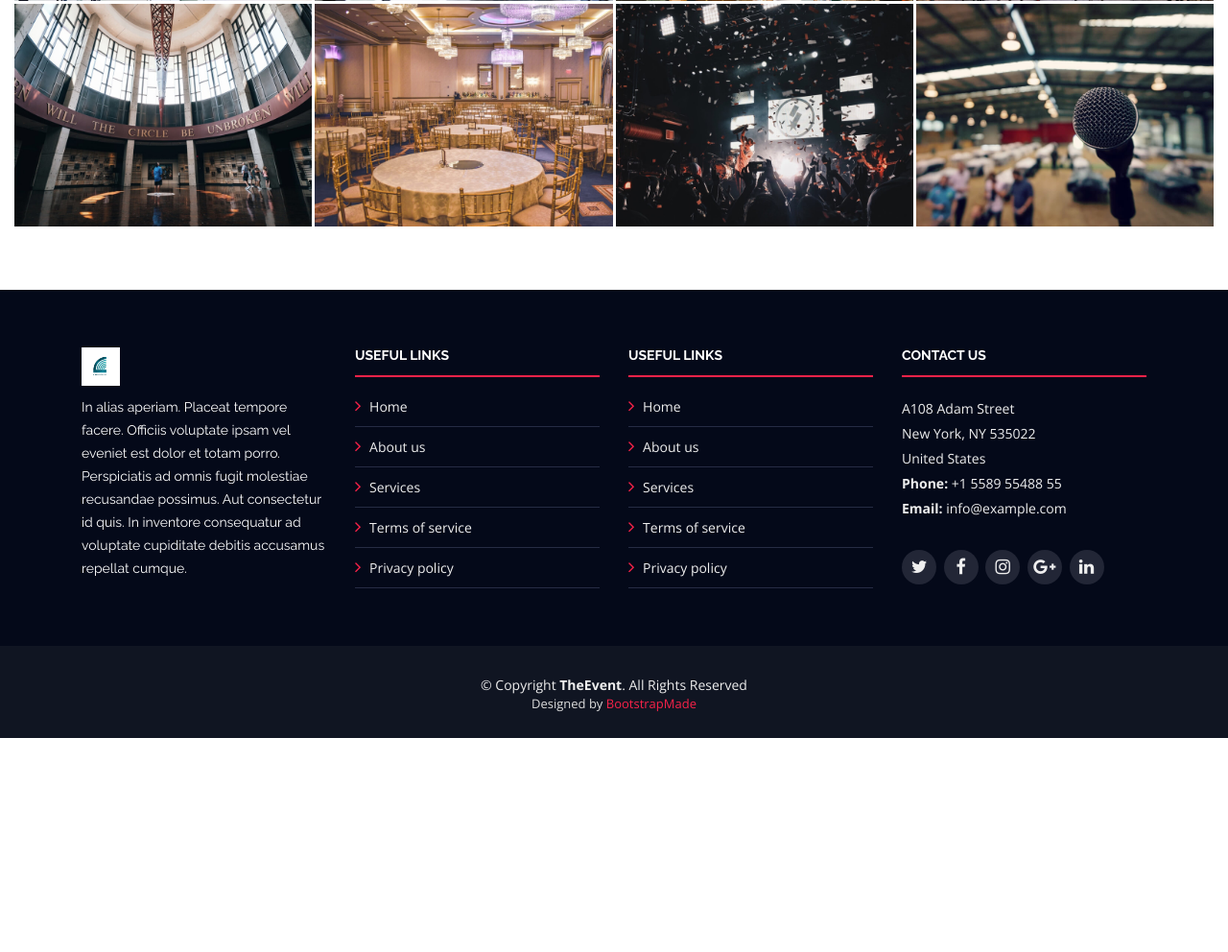
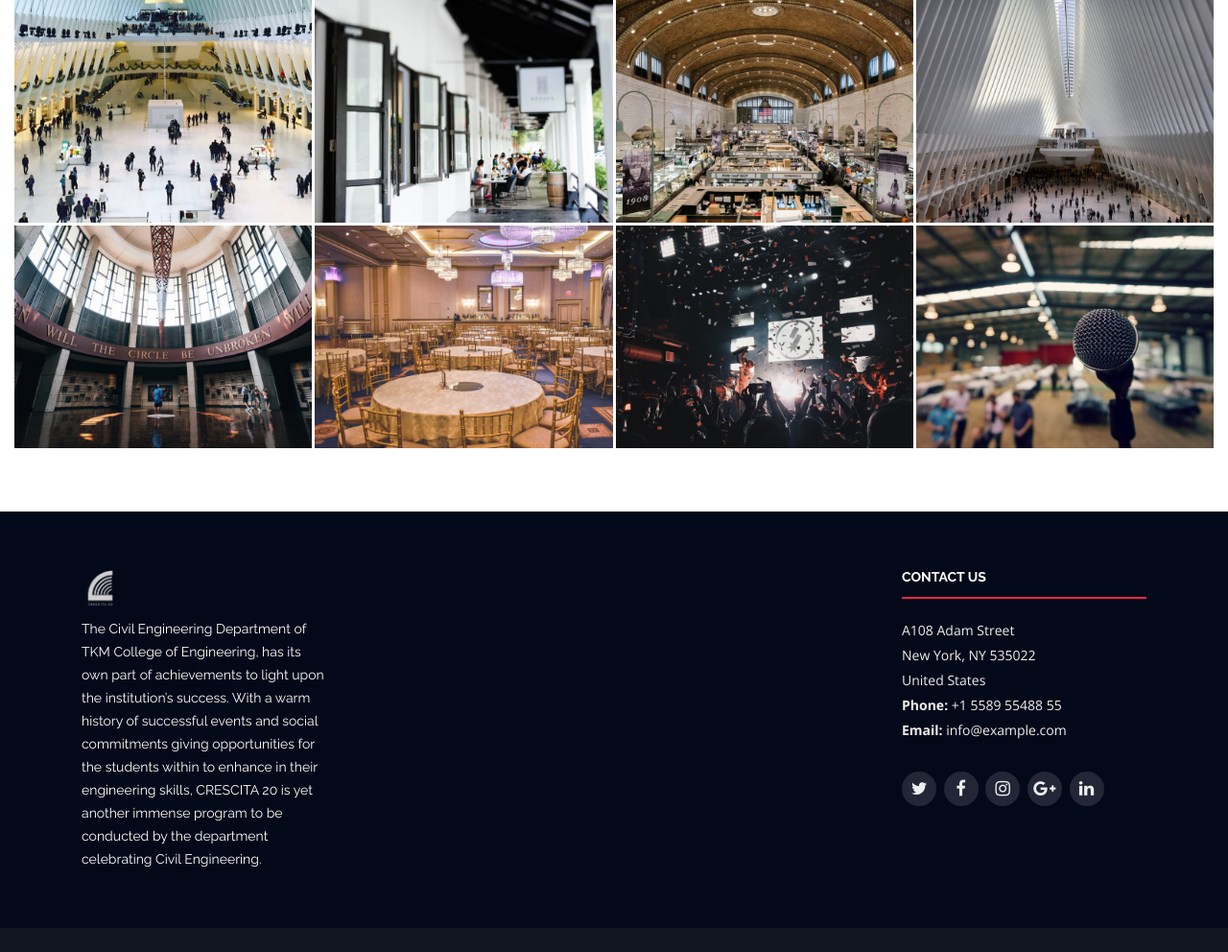
Before and after one commit to nalimhahs/crescita, a Django app: page / in a window 1280 px wide. Shown: the part 2109-3101 px from the top of the page at 96% size. Before the commit the page ends 2878 px from the top, so only its background shows below. Run offline with Django 3.2, Linux system fonts and the light colour scheme; data that the repository does not hold is empty; parts of the project's set-up code (start-up, migrations or seed data) failed here and were passed over; some libraries are stand-ins or nearby versions.

Commit message:
Content updation

```diff
--- a/templates/base.html
+++ b/templates/base.html
@@ -15,9 +15,9 @@
     <meta content="" name="description" />
 
     <!-- Favicons -->
-    <link href="{% static 'img/favicon.png' %}" rel="icon" />
+    <link href="{% static 'img/logo2.png' %}" rel="icon" />
     <link
-      href="{% static 'img/apple-touch-icon.png"
+      href="{% static 'img/logo2.png"
       rel="apple-touch-icon' %}"
     />
 
@@ -58,7 +58,7 @@
       <div class="container">
         <div id="logo" class="pull-left">
           <a href="/" class="scrollto"
-            ><img src="{% static 'img/logo.png'%}" alt="" title=""
+            ><img src="{% static 'img/logo2.png'%}" alt="" title=""
           /></a>
         </div>
 
@@ -88,58 +88,12 @@
     <footer id="footer">
       <div class="footer-top">
         <div class="container">
-          <div class="row">
+          <div class="row" style="justify-content: space-between;">
             <div class="col-lg-3 col-md-6 footer-info">
-              <img src="{% static 'img/logo.png' %}" alt="TheEvenet" />
+              <img src="{% static 'img/logo2.png' %}" alt="TheEvenet" />
               <p>
-                In alias aperiam. Placeat tempore facere. Officiis voluptate
-                ipsam vel eveniet est dolor et totam porro. Perspiciatis ad
-                omnis fugit molestiae recusandae possimus. Aut consectetur id
-                quis. In inventore consequatur ad voluptate cupiditate debitis
-                accusamus repellat cumque.
+                The Civil Engineering Department of TKM College of Engineering, has its own part of achievements to light upon the institution’s success. With a warm history of successful events and social commitments giving opportunities for the students within to enhance in their engineering skills, CRESCITA 20 is yet another immense program to be conducted by the department celebrating Civil Engineering.
               </p>
-            </div>
-
-            <div class="col-lg-3 col-md-6 footer-links">
-              <h4>Useful Links</h4>
-              <ul>
-                <li><i class="fa fa-angle-right"></i> <a href="#">Home</a></li>
-                <li>
-                  <i class="fa fa-angle-right"></i> <a href="#">About us</a>
-                </li>
-                <li>
-                  <i class="fa fa-angle-right"></i> <a href="#">Services</a>
-                </li>
-                <li>
-                  <i class="fa fa-angle-right"></i>
-                  <a href="#">Terms of service</a>
-                </li>
-                <li>
-                  <i class="fa fa-angle-right"></i>
-                  <a href="#">Privacy policy</a>
-                </li>
-              </ul>
-            </div>
-
-            <div class="col-lg-3 col-md-6 footer-links">
-              <h4>Useful Links</h4>
-              <ul>
-                <li><i class="fa fa-angle-right"></i> <a href="#">Home</a></li>
-                <li>
-                  <i class="fa fa-angle-right"></i> <a href="#">About us</a>
-                </li>
-                <li>
-                  <i class="fa fa-angle-right"></i> <a href="#">Services</a>
-                </li>
-                <li>
-                  <i class="fa fa-angle-right"></i>
-                  <a href="#">Terms of service</a>
-                </li>
-                <li>
-                  <i class="fa fa-angle-right"></i>
-                  <a href="#">Privacy policy</a>
-                </li>
-              </ul>
             </div>
 
             <div class="col-lg-3 col-md-6 footer-contact">
@@ -168,20 +122,6 @@
         </div>
       </div>
 
-      <div class="container">
-        <div class="copyright">
-          &copy; Copyright <strong>TheEvent</strong>. All Rights Reserved
-        </div>
-        <div class="credits">
-          <!--
-            All the links in the footer should remain intact.
-            You can delete the links only if you purchased the pro version.
-            Licensing information: https://bootstrapmade.com/license/
-            Purchase the pro version with working PHP/AJAX contact form: https://bootstrapmade.com/buy/?theme=TheEvent
-          -->
-          Designed by <a href="https://bootstrapmade.com/">BootstrapMade</a>
-        </div>
-      </div>
     </footer>
     <!-- #footer -->
 
@@ -198,8 +138,6 @@
     <script src="{% static 'lib/venobox/venobox.min.js' %}"></script>
     <script src="{% static 'lib/owlcarousel/owl.carousel.min.js' %}"></script>
 
-    <!-- Contact Form JavaScript File -->
-    <script src="contactform/contactform.js"></script>
 
     <!-- Template Main Javascript File -->
     <script src="{% static 'js/main.js' %}"></script>
--- a/templates/index.html
+++ b/templates/index.html
@@ -10,10 +10,10 @@
         <p class="mb-4 pb-0">
           National Level Civil Engineering Techno-Cultural Fest
         </p>
-        <p class="mb-4 pb-0">8th-10th February</p>
+        <p class="mb-4 pb-0">18th - 19th January 2020</p>
 
         <a
-          href="https://www.youtube.com/watch?v=jDDaplaOz7Q"
+          href=""
           class="venobox play-btn mb-4"
           data-vbtype="video"
           data-autoplay="true"
@@ -32,23 +32,22 @@
             <div class="col-lg-6">
               <h2>About The Event</h2>
               <p>
-                Sed nam ut dolor qui repellendus iusto odit. Possimus inventore
-                eveniet accusamus error amet eius aut accusantium et. Non odit
-                consequatur repudiandae sequi ea odio molestiae. Enim possimus
-                sunt inventore in est ut optio sequi unde.<a
+                CRESCITA 20 - The Department of Civil Engineering of TKM College of Engineering expanding its reach with a National Level Technical Fest. Unfolding the colors of versatility, bringing back an experience of the past.
+                The event paves way showering opportunities for the fellow Civil Engineering aspirants around the world to gain knowledge, compete and analyze their engineering skills, to discuss on the sustainable innovations for making the world a wide more adaptable environment and many more.
+                <a
                   href="#"
                   class="item-link"
-                  >Read More <i class="fa fa-arrow-right"></i
+                  > Read More <i class="fa fa-arrow-right"></i
                 ></a>
               </p>
             </div>
             <div class="col-lg-3">
               <h3>Where</h3>
-              <p>Downtown Conference Center, New York</p>
+              <p>The Department of Civil Engineering of TKM College of Engineering, Kollam</p>
             </div>
             <div class="col-lg-3">
               <h3>When</h3>
-              <p>Monday to Wednesday<br />10-12 December</p>
+              <p>Saturday to Sunday<br />18-19 January</p>
             </div>
           </div>
         </div>
@@ -93,13 +92,13 @@
         <div class="container-fluid">
           <div class="section-header">
             <h2>Event Venue</h2>
-            <p>Event venue location info and gallery</p>
+            <p>Event venue location info</p>
           </div>
 
           <div class="row no-gutters">
             <div class="col-lg-6 venue-map">
               <iframe
-                src="https://www.google.com/maps/embed?pb=!1m14!1m8!1m3!1d12097.433213460943!2d-74.0062269!3d40.7101282!3m2!1i1024!2i768!4f13.1!3m3!1m2!1s0x0%3A0xb89d1fe6bc499443!2sDowntown+Conference+Center!5e0!3m2!1smk!2sbg!4v1539943755621"
+                src="https://www.google.com/maps/embed?pb=!1m18!1m12!1m3!1d3941.6269990997307!2d76.62976341449404!3d8.914225093600564!2m3!1f0!2f0!3f0!3m2!1i1024!2i768!4f13.1!3m3!1m2!1s0x3b05fd3036020df5%3A0xc3c1007e5232dc27!2sTKM%20College%20of%20Engineering!5e0!3m2!1sen!2sin!4v1575567668311!5m2!1sen!2sin"
                 frameborder="0"
                 style="border:0"
                 allowfullscreen
@@ -109,12 +108,9 @@
             <div class="col-lg-6 venue-info">
               <div class="row justify-content-center">
                 <div class="col-11 col-lg-8">
-                  <h3>Downtown Conference Center, New York</h3>
+                  <h3>TKM College of Engineering, Kollam</h3>
                   <p>
-                    Iste nobis eum sapiente sunt enim dolores labore accusantium
-                    autem. Cumque beatae ipsam. Est quae sit qui voluptatem
-                    corporis velit. Qui maxime accusamus possimus. Consequatur
-                    sequi et ea suscipit enim nesciunt quia velit.
+                    Esteemed as the first Government Aided College in Kerala, the second most sought after destination for engineering aspirants across the state, TKM College of Engineering bears a transcendent acclaim with a plethora of academic excellence and ethos. Having its foundation laid by Dr. Rajendra Prasad, the erstwhile President of India in 1956, the college continuous to effectuate the founder Janab Thangal Kunju Musaliar’s ideology of transforming the entire state’s educational aspiration by equipping the students with the best engineering techniques and instilling in them a sense of responsibility.
                   </p>
                 </div>
               </div>
```
Also changed, not shown: static/img/logo-white.png (added), static/img/logo.png (deleted), static/img/logo2.png (added).
